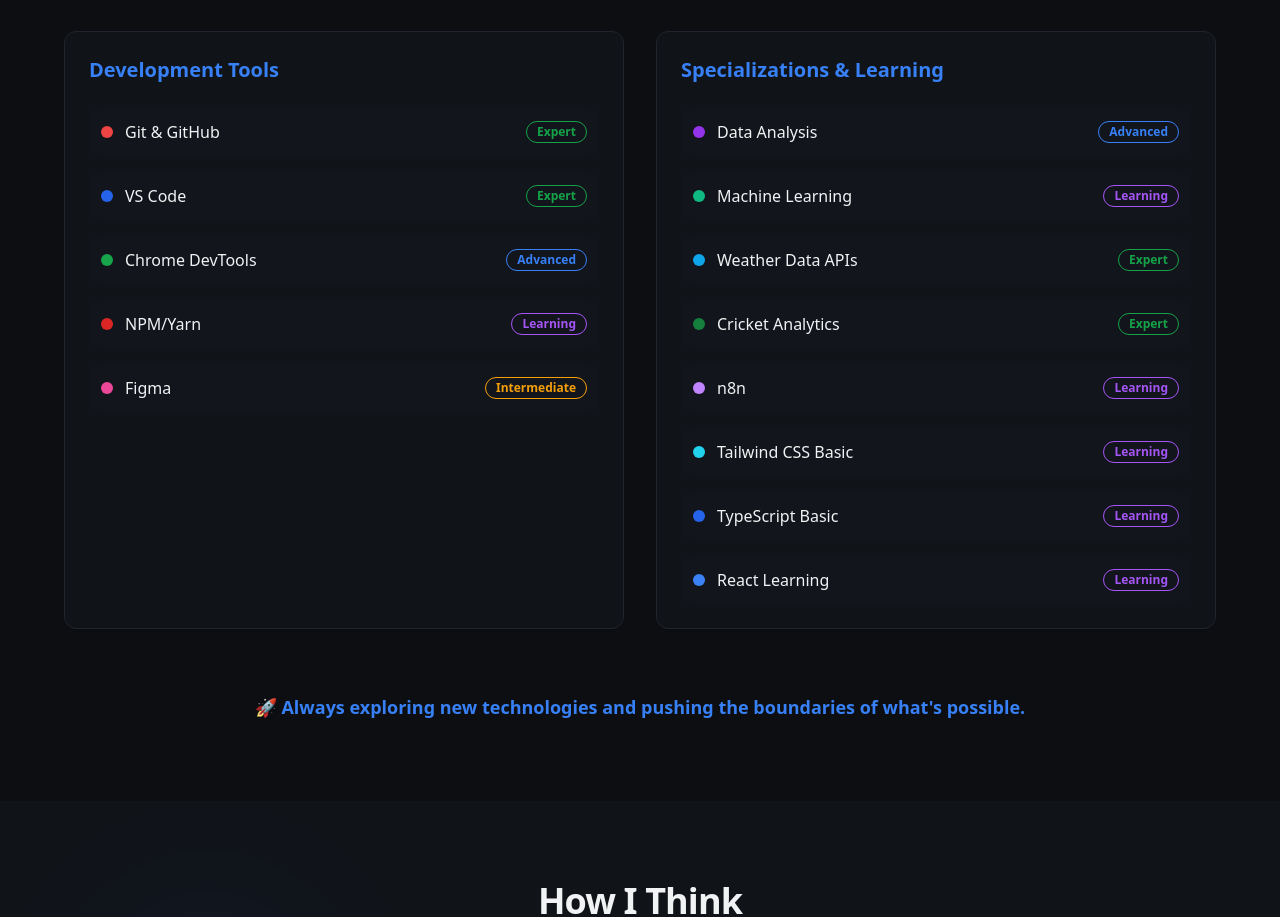
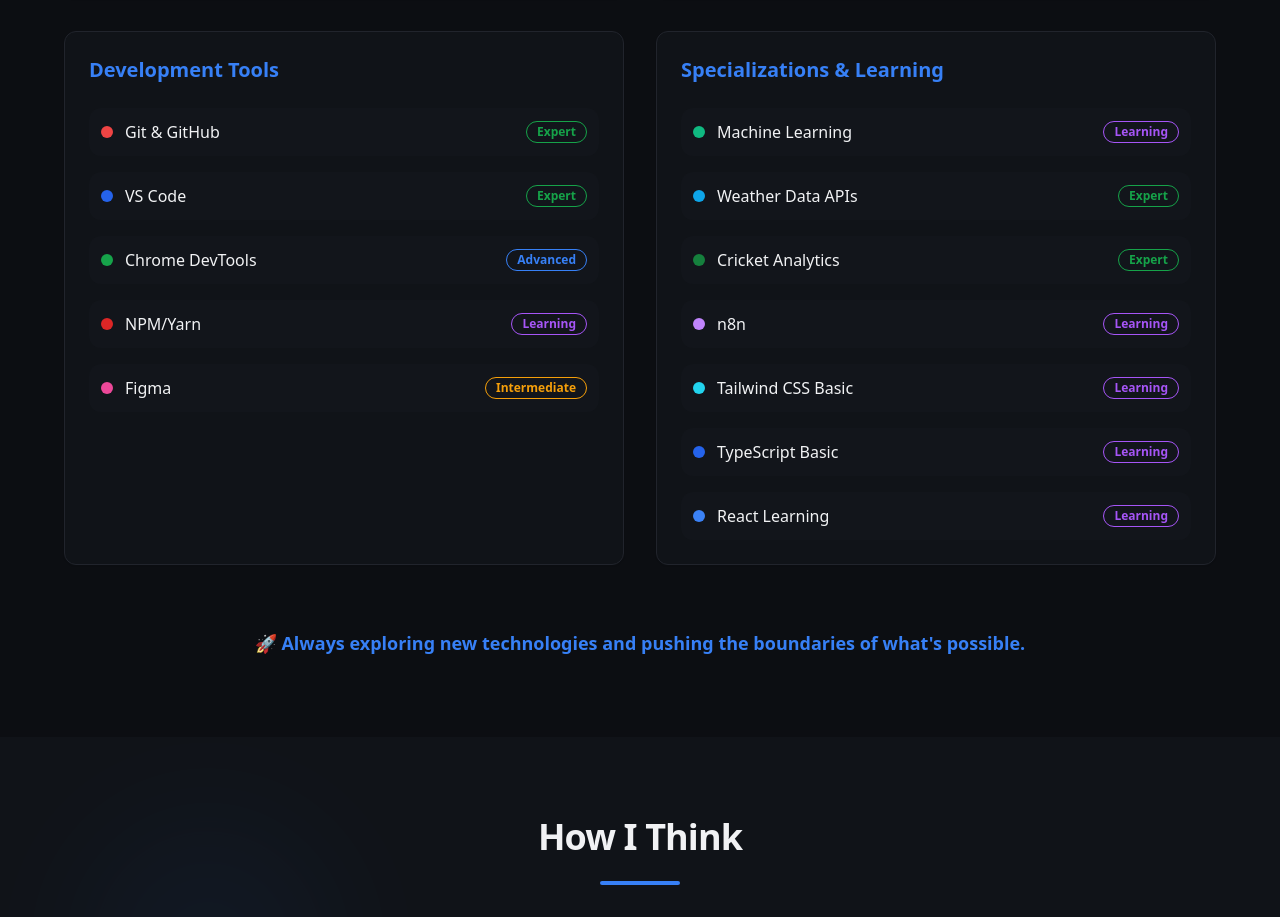
Before and after one commit to naveenchamp/naveen-sync-folio, a React (Vite) app: page / in a window 1280 px wide. Shown: the part 2680-3597 px from the top of the page. Built offline with nearby package versions, Linux system fonts and the light colour scheme; no server answers.

Commit message:
Remove data analysis skill
Remove "Data Analysis" from the skills section to reflect the user's latest preference.

```diff
--- a/src/components/portfolio/TechStackSection.tsx
+++ b/src/components/portfolio/TechStackSection.tsx
@@ -36,7 +36,6 @@ const TechStackSection = () => {
     {
       category: "Specializations & Learning",
       skills: [
-        { name: "Data Analysis", level: "Advanced", color: "bg-purple-600" },
         { name: "Machine Learning", level: "Learning", color: "bg-emerald-500" },
         { name: "Weather Data APIs", level: "Expert", color: "bg-sky-500" },
         { name: "Cricket Analytics", level: "Expert", color: "bg-green-700" },
```
